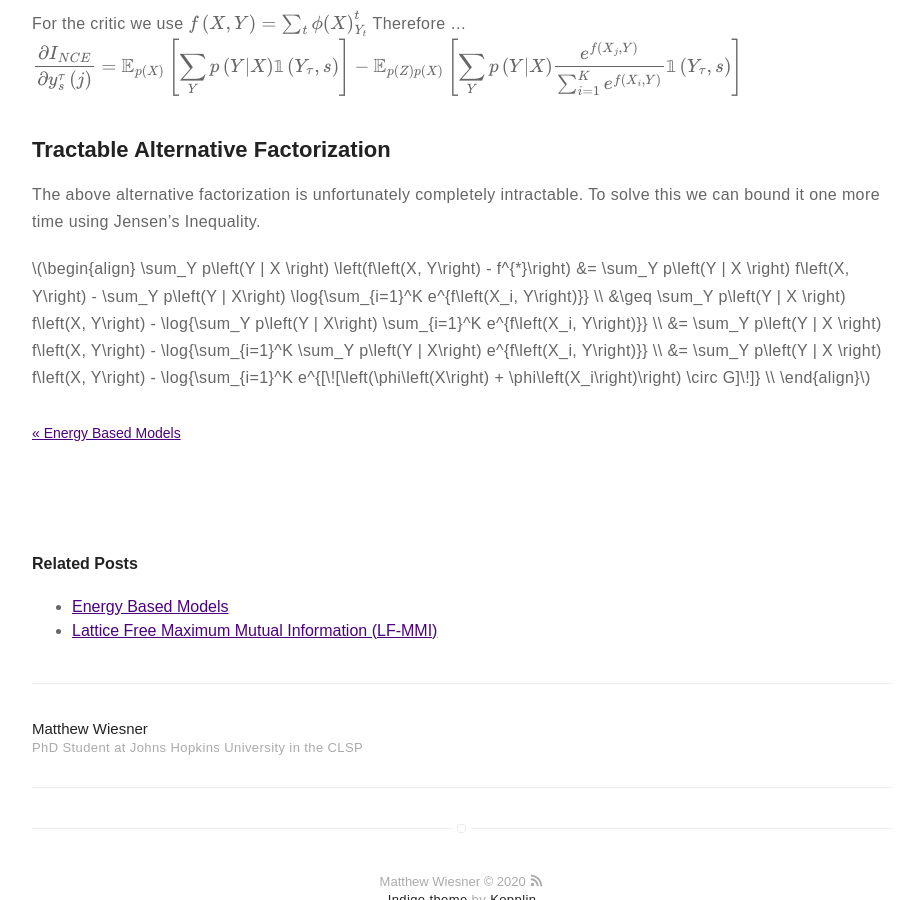
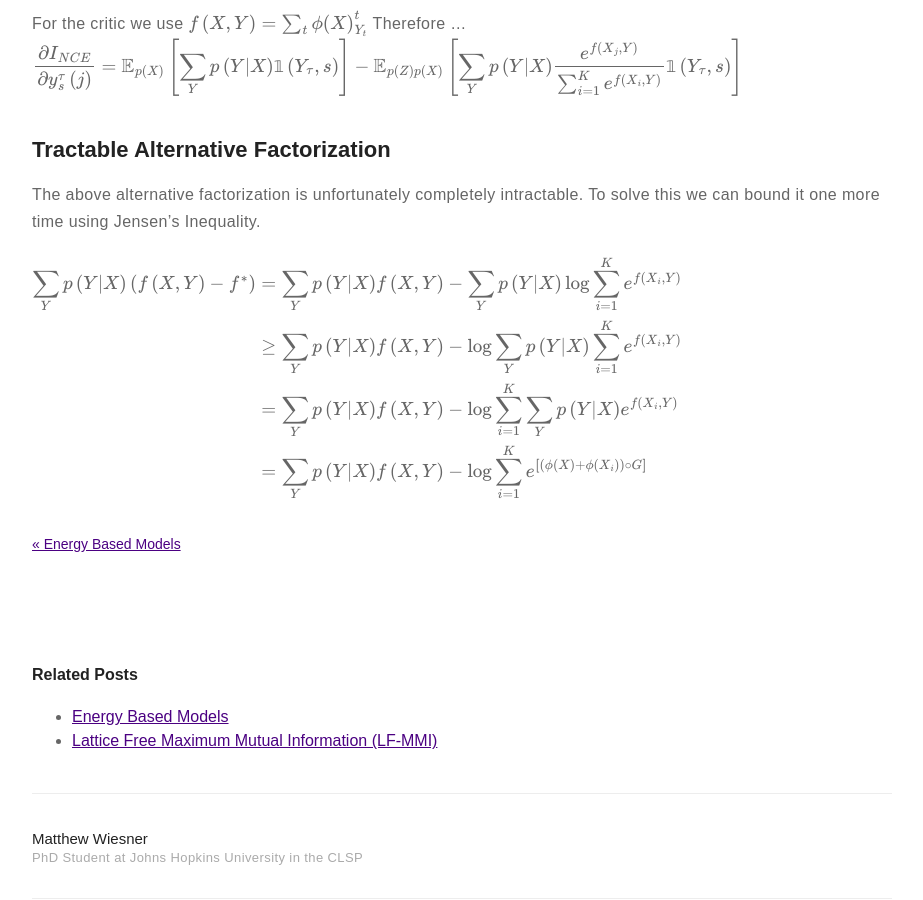
Before and after one commit to m-wiesner/m-wiesner.github.io, a Jekyll site: the page built from _posts/2020-10-30-Variational-Bounds-on-Mutual-Information.markdown, in a window 1280 px wide and 900 px high, scrolled down 7412 px. Shown: the whole window, without its empty margins (178-1101 px from the left). Built offline with Jekyll 4.4.1, drawn with Linux system fonts in a browser that asks for light colours; formulas are drawn with MathJax 3.

```diff
--- a/_posts/2020-10-30-Variational-Bounds-on-Mutual-Information.markdown
+++ b/_posts/2020-10-30-Variational-Bounds-on-Mutual-Information.markdown
@@ -269,7 +269,7 @@ $$\begin{align}
   \sum_Y p\left(Y | X \right) \left(f\left(X, Y\right) - f^{*}\right) &= \sum_Y p\left(Y | X \right) f\left(X, Y\right) - \sum_Y p\left(Y | X\right) \log{\sum_{i=1}^K e^{f\left(X_i, Y\right)}} \\
   &\geq \sum_Y p\left(Y | X \right) f\left(X, Y\right) - \log{\sum_Y p\left(Y | X\right) \sum_{i=1}^K e^{f\left(X_i, Y\right)}} \\
   &= \sum_Y p\left(Y | X \right) f\left(X, Y\right) - \log{\sum_{i=1}^K \sum_Y p\left(Y | X\right) e^{f\left(X_i, Y\right)}} \\
-  &= \sum_Y p\left(Y | X \right) f\left(X, Y\right) - \log{\sum_{i=1}^K e^{[\![\left(\phi\left(X\right) + \phi\left(X_i\right)\right) \circ G]\!]} \\
+  &= \sum_Y p\left(Y | X \right) f\left(X, Y\right) - \log{\sum_{i=1}^K e^{[\![\left(\phi\left(X\right) + \phi\left(X_i\right)\right) \circ G]\!]}} \\
 \end{align}$$
 <!--
 &= \mathbb{E}_{p\left(Z\right)p\left(X\right)} \left[\sum_Y p\left(Y|X\right) \left(f\left(X, Y\right) - \log{\frac{1}{K}\left(e^{f\left(X, Y\right)} + \sum_{i=2}^{K}
```
